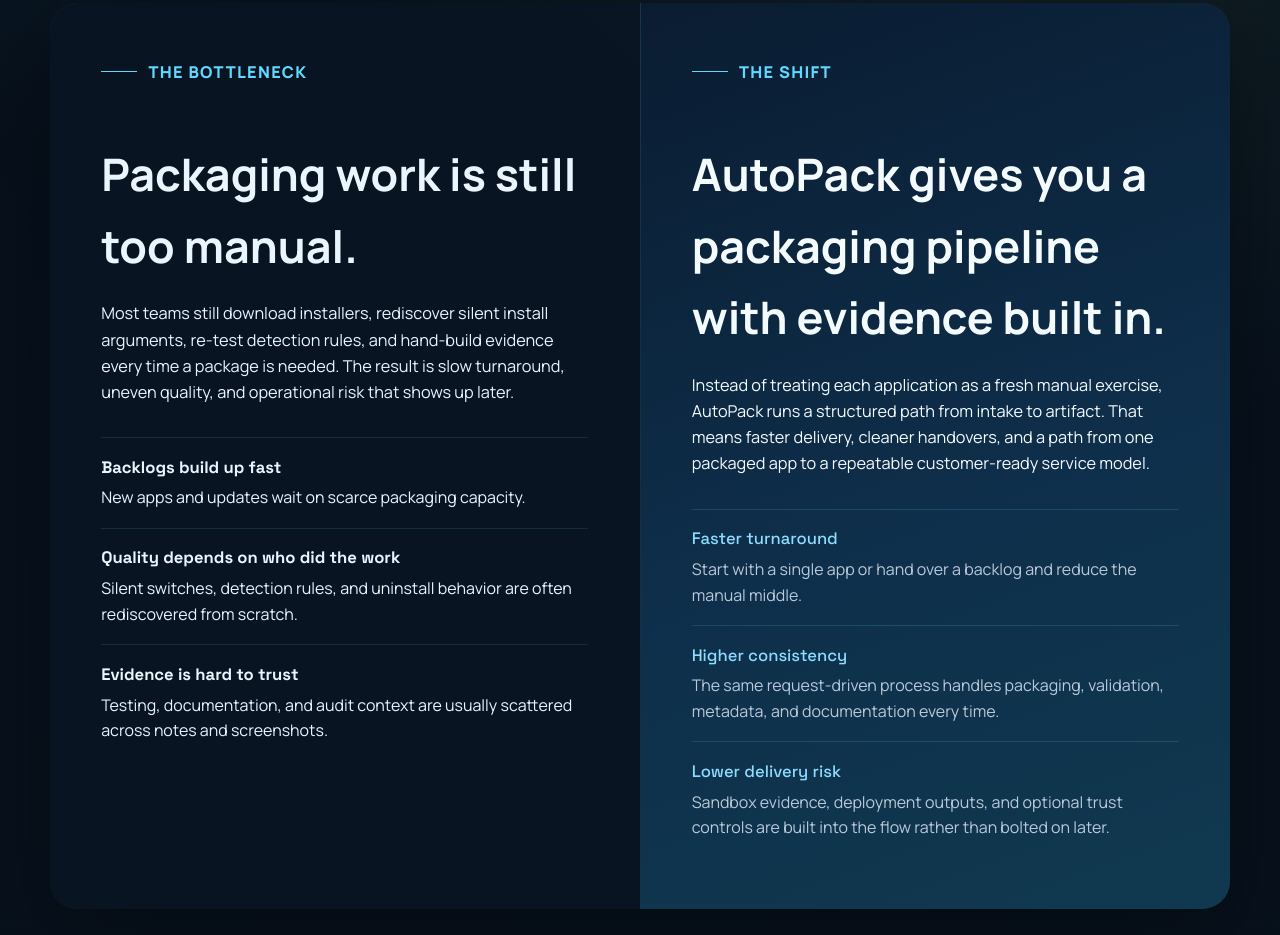
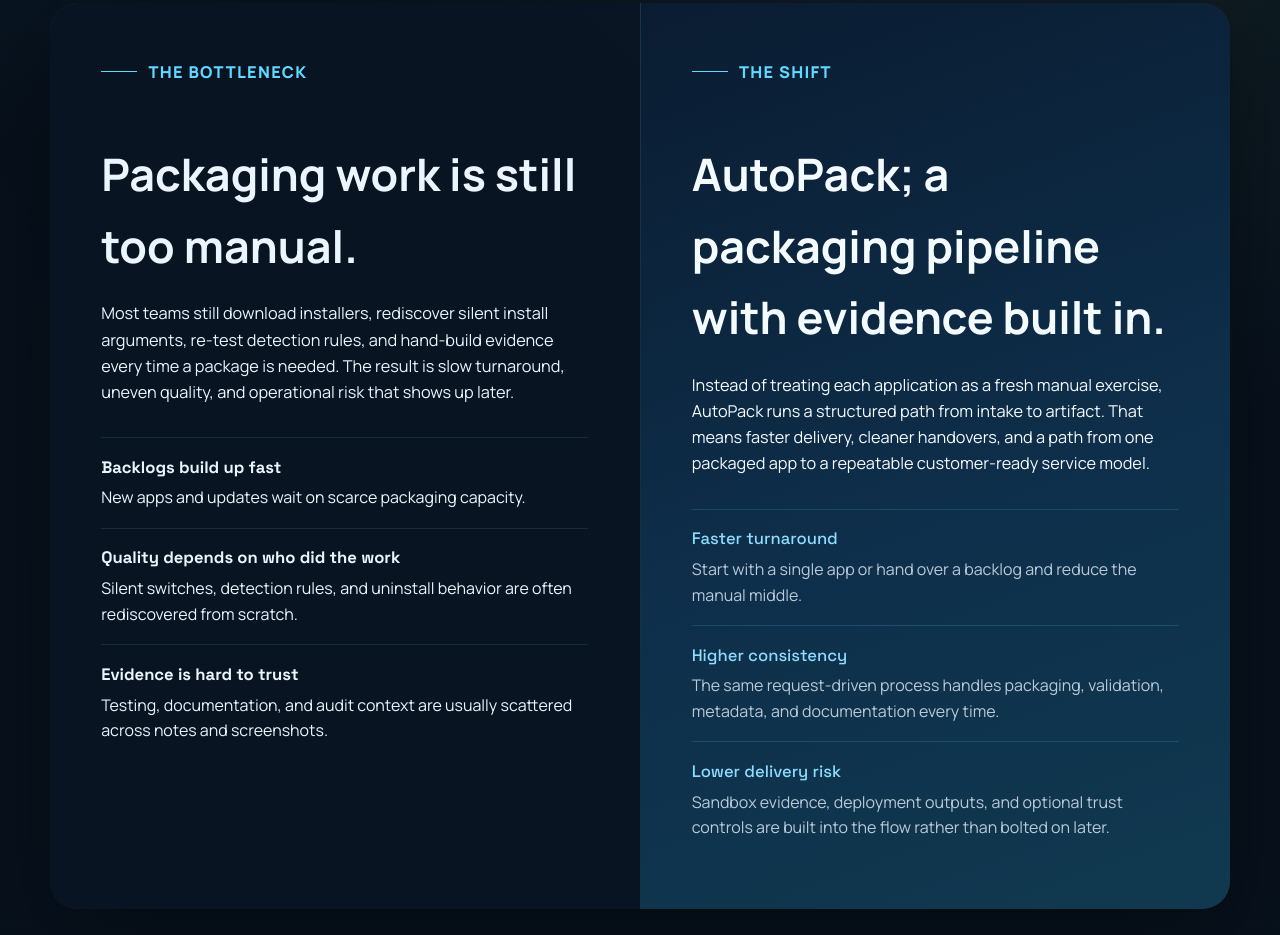
Before and after one commit to vennet-consulting/autopack-website, a plain HTML site: page site/index.html in a window 1280 px wide. Shown: the part 1060-1995 px from the top of the page. Drawn offline with Linux system fonts and the light colour scheme.

Commit message:
Adjust pipeline evidence headline

```diff
--- a/site/index.html
+++ b/site/index.html
@@ -917,7 +917,7 @@
 
           <div class="story-pane outcome">
             <p class="section-label">The shift</p>
-            <h2>AutoPack gives you a packaging pipeline with evidence built in.</h2>
+            <h2>AutoPack; a packaging pipeline with evidence built in.</h2>
             <p>Instead of treating each application as a fresh manual exercise, AutoPack runs a structured path from intake to artifact. That means faster delivery, cleaner handovers, and a path from one packaged app to a repeatable customer-ready service model.</p>
             <dl class="outcome-lines">
               <div>
```
